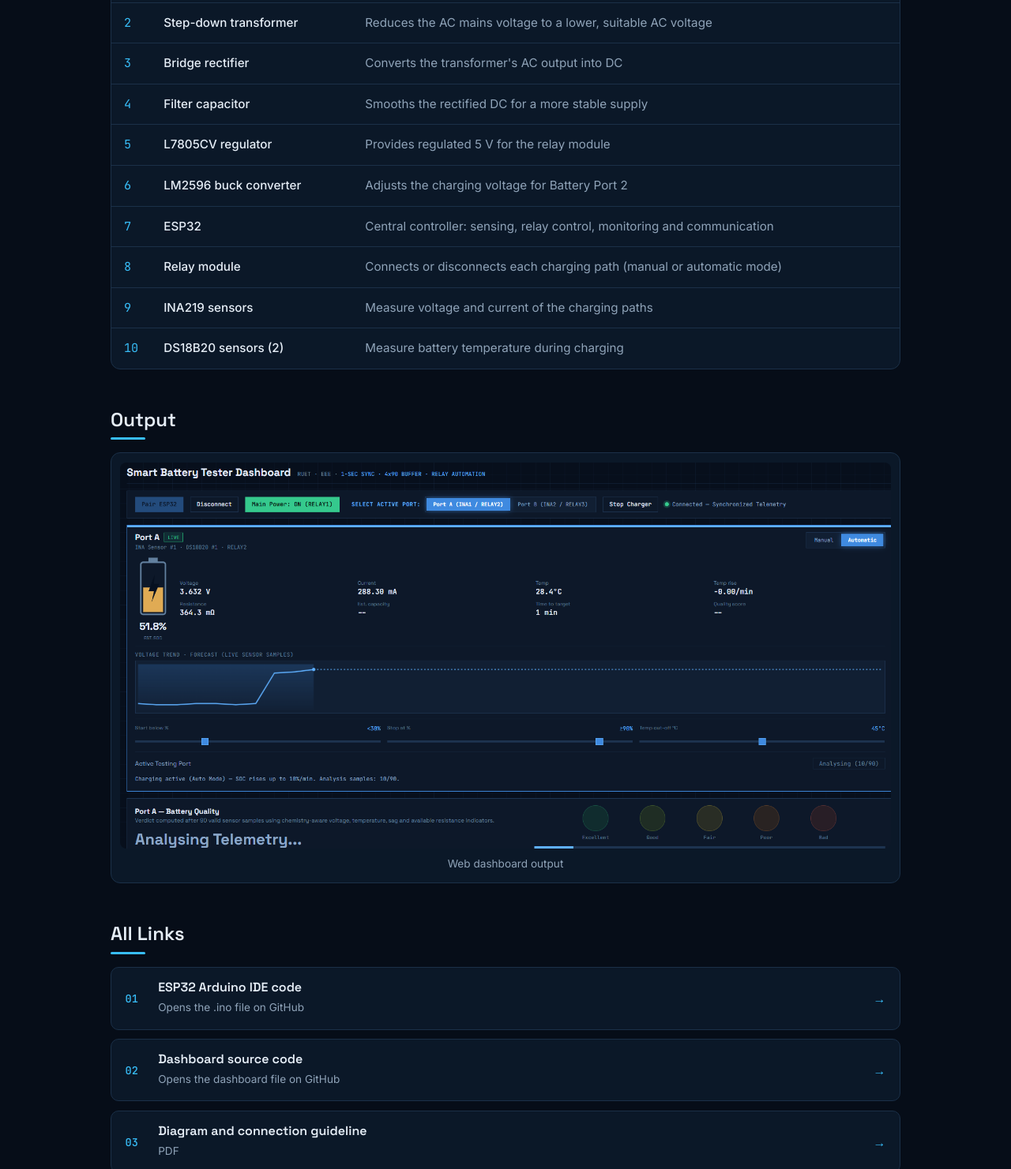
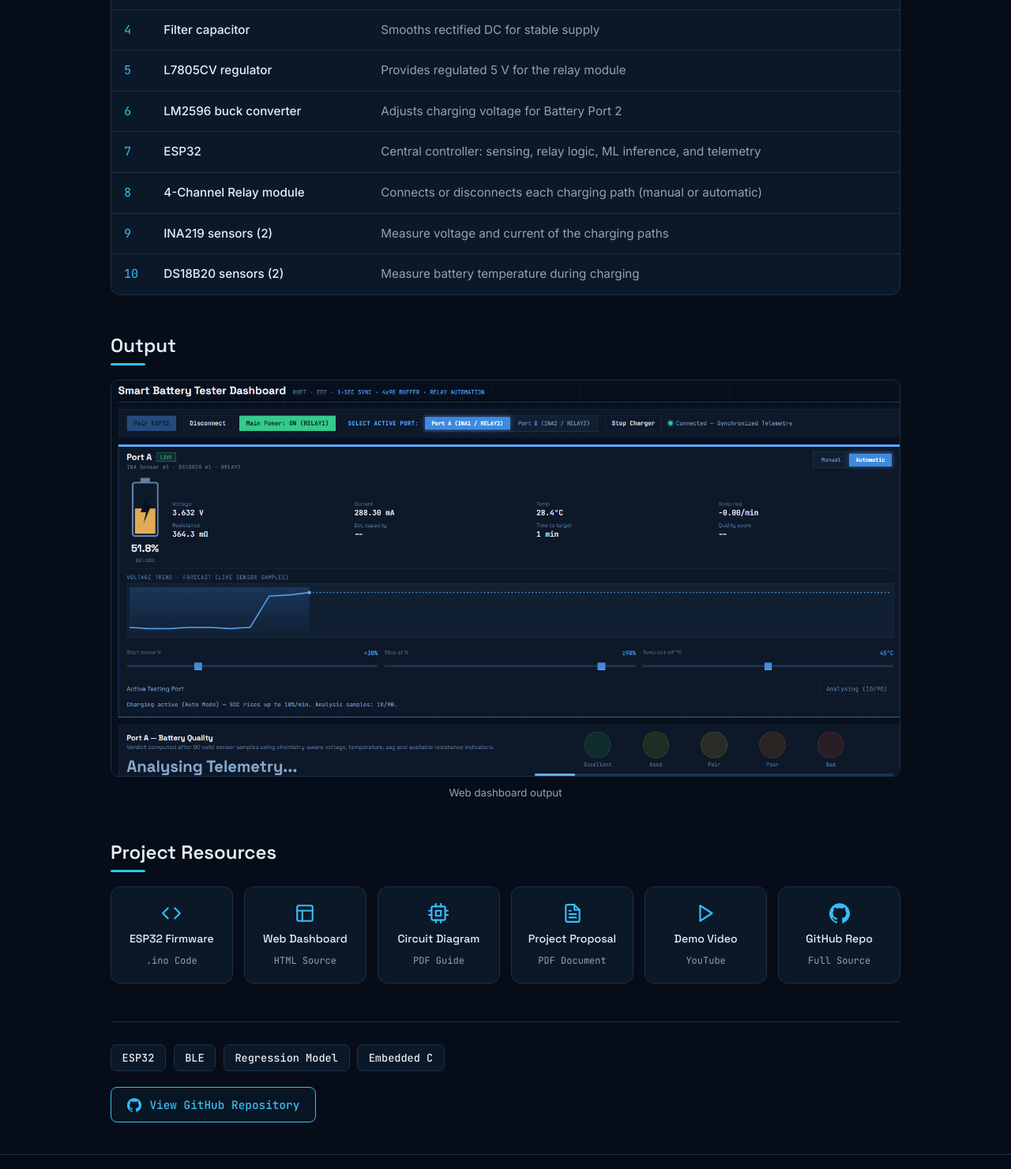
Before and after one commit to nshakib22ruet/Project-3-Intelligent-Multi-Port-Battery-Management-System, a plain HTML site: page index.html in a window 1280 px wide. Shown: the part 1319-2800 px from the top of the page at 79% size. Drawn offline with Linux system fonts and the light colour scheme.

Commit message:
Refactor hero section and enhance project details
Updated the layout and styling of the hero section, improved project description, and added resource links.

```diff
--- a/index.html
+++ b/index.html
@@ -15,24 +15,21 @@ body{margin:0;background:radial-gradient(1000px 500px at 10% -5%,#0e2a40 0,trans
 .wrap{position:relative;z-index:1;max-width:1040px;margin:0 auto;padding:0 1.25rem}
 .back{display:inline-block;margin:1.5rem 0 1rem;color:var(--accent);text-decoration:none;font:500 .9rem "JetBrains Mono",monospace}
 .back:hover,.back:focus-visible{text-decoration:underline;outline:none}
-.hero{display:grid;grid-template-columns:1.1fr .9fr;gap:1.25rem;align-items:stretch}
-.left{display:flex;flex-direction:column;gap:1.25rem}
-.card{background:var(--card);border:1px solid var(--line);border-radius:12px;padding:1.4rem}
-.title{text-align:center}
-.kicker{font:500 .75rem "JetBrains Mono",monospace;color:var(--accent);letter-spacing:.12em;text-transform:uppercase}
-h1{font:700 clamp(1.4rem,3vw,2rem)/1.25 "Space Grotesk",sans-serif;margin:.5rem 0}
-.name{font-weight:500}
-.sub{color:var(--muted);font-size:.9rem;margin:0}
-.overview{flex:1}
-h2{font:600 1.5rem/1.3 "Space Grotesk",sans-serif;margin:0 0 1rem}
+.hero-card{display:grid;grid-template-columns:1.15fr .85fr;gap:2rem;align-items:center;background:var(--card);border:1px solid var(--line);border-radius:14px;padding:1.8rem}
+.hero-info{display:flex;flex-direction:column;justify-content:center}
+.kicker{font:500 .75rem "JetBrains Mono",monospace;color:var(--accent);letter-spacing:.12em;text-transform:uppercase;margin-bottom:.35rem}
+h1{font:700 clamp(1.45rem,2.8vw,2rem)/1.25 "Space Grotesk",sans-serif;margin:0 0 .6rem}
+.meta{font-size:.95rem;color:var(--text);font-weight:500;margin-bottom:.15rem}
+.sub{color:var(--muted);font-size:.88rem;margin:0 0 1.1rem;padding-bottom:1rem;border-bottom:1px solid var(--line)}
+.overview-label{font:500 .75rem "JetBrains Mono",monospace;color:var(--accent);text-transform:uppercase;letter-spacing:.1em;margin-bottom:.45rem}
+.hero-info p.desc{color:var(--muted);font-size:.96rem;line-height:1.7;margin:0}
+.shot{margin:0;display:flex;flex-direction:column}
+.shot img{width:100%;min-height:260px;object-fit:cover;border-radius:10px;border:1px solid var(--line);display:block}
+.shot figcaption{text-align:center;font-size:.83rem;color:var(--muted);margin-top:.55rem}
+section{margin-top:3rem}
+h2{font:600 1.5rem/1.3 "Space Grotesk",sans-serif;margin:0 0 1.1rem}
 h2::after{content:"";display:block;width:44px;height:3px;background:var(--accent);margin-top:.45rem;border-radius:2px}
-h3{font:600 1.1rem "Space Grotesk",sans-serif;margin:0 0 .6rem;color:var(--accent)}
 p{color:var(--muted);margin:0 0 1rem}
-.overview p{margin:0}
-.shot{margin:0;background:var(--card);border:1px solid var(--line);border-radius:12px;padding:.7rem;display:flex;flex-direction:column}
-.shot img{width:100%;flex:1;min-height:260px;object-fit:cover;border-radius:8px;display:block}
-.shot figcaption{text-align:center;font-size:.85rem;color:var(--muted);margin-top:.5rem}
-section{margin-top:3rem}
 .tbl{overflow-x:auto;border:1px solid var(--line);border-radius:12px;background:var(--card)}
 table{width:100%;border-collapse:collapse;min-width:520px}
 th,td{text-align:left;padding:.75rem 1rem;border-bottom:1px solid var(--line)}
@@ -42,18 +39,22 @@ td:first-child{width:3rem;font-family:"JetBrains Mono",monospace;color:var(--acc
 td:nth-child(2){color:var(--text);font-weight:500;white-space:nowrap}
 tr:last-child td{border-bottom:0}
 tbody tr:hover td{background:#0e2033}
-.links{display:flex;flex-direction:column;gap:.7rem}
-.links a{display:flex;align-items:center;gap:1rem;background:var(--card);border:1px solid var(--line);border-radius:10px;padding:.9rem 1.1rem;color:var(--text);text-decoration:none;transition:.2s}
-.links a:hover,.links a:focus-visible{border-color:var(--accent);transform:translateX(5px);outline:none}
-.links .n{font:500 .85rem "JetBrains Mono",monospace;color:var(--accent);width:1.6rem}
-.links strong{font:600 1rem "Space Grotesk",sans-serif;display:block}
-.links small{color:var(--muted);font-size:.85rem}
-.links .go{margin-left:auto;color:var(--accent)}
-footer{position:relative;z-index:1;text-align:center;padding:2.5rem 1.25rem;margin-top:3rem;border-top:1px solid var(--line);color:var(--muted)}
-footer a{color:var(--accent)}
+.icon-grid{display:grid;grid-template-columns:repeat(auto-fit,minmax(145px,1fr));gap:.9rem}
+.icon-tile{display:flex;flex-direction:column;align-items:center;justify-content:center;gap:.65rem;background:var(--card);border:1px solid var(--line);border-radius:12px;padding:1.25rem .85rem;color:var(--text);text-decoration:none;text-align:center;transition:border-color .2s,transform .2s,background .2s}
+.icon-tile:hover,.icon-tile:focus-visible{border-color:var(--accent);background:#0e2033;transform:translateY(-3px);outline:none}
+.icon-tile svg{width:26px;height:26px;color:var(--accent);flex-shrink:0}
+.icon-tile span{font:500 .88rem "Space Grotesk",sans-serif;line-height:1.3}
+.icon-tile small{font:400 .75rem "JetBrains Mono",monospace;color:var(--muted)}
+.bottom-meta{margin-top:3rem;padding-top:1.75rem;border-top:1px solid var(--line)}
+.tags{display:flex;flex-wrap:wrap;gap:.6rem;margin-bottom:1.25rem}
+.tag{font:500 .85rem "JetBrains Mono",monospace;color:var(--text);background:var(--card);border:1px solid var(--line);border-radius:7px;padding:.45rem .85rem}
+.repo-btn{display:inline-flex;align-items:center;gap:.65rem;font:500 .9rem "JetBrains Mono",monospace;color:var(--accent);background:rgba(56,189,248,.05);border:1px solid var(--accent);border-radius:8px;padding:.75rem 1.25rem;text-decoration:none;transition:background .2s,transform .2s}
+.repo-btn:hover,.repo-btn:focus-visible{background:rgba(56,189,248,.14);transform:translateY(-2px);outline:none}
+.repo-btn svg{width:18px;height:18px;fill:currentColor}
+footer{position:relative;z-index:1;text-align:center;padding:2rem 1.25rem;margin-top:2.5rem;border-top:1px solid var(--line);color:var(--muted);font-size:.9rem}
 .rv{opacity:0;transform:translateY(18px);transition:opacity .6s,transform .6s}
 .rv.in{opacity:1;transform:none}
-@media(max-width:760px){.hero{grid-template-columns:1fr}.shot img{min-height:220px}}
+@media(max-width:780px){.hero-card{grid-template-columns:1fr;padding:1.35rem}.shot img{min-height:220px}}
 @media(prefers-reduced-motion:reduce){.rv{opacity:1;transform:none;transition:none}html{scroll-behavior:auto}}
 </style>
 </head>
@@ -61,21 +62,16 @@ footer a{color:var(--accent)}
 <canvas id="net" aria-hidden="true"></canvas>
 
 <div class="wrap">
-  <!-- Change this link if your main portfolio address is different -->
   <a class="back" href="https://nshakib22ruet.github.io/">&larr; Back to portfolio</a>
 
-  <div class="hero">
-    <div class="left">
-      <div class="card title">
-        <div class="kicker">Project 3</div>
-        <h1>ESP32-Based Intelligent Multi-Port Battery Management System</h1>
-        <div class="name">Md. Najmus Shakib</div>
-        <p class="sub">EEE, Rajshahi University of Engineering &amp; Technology (RUET)</p>
-      </div>
-      <div class="card overview">
-        <h3>Overview</h3>
-        <p>An ESP32-based system that charges and supervises multiple batteries at the same time. It measures voltage, current and temperature on each charging path, switches the paths through relays in manual or automatic mode, and shows the live data on a dashboard. A machine learning model can use the same data to judge battery condition and spot possible degradation.</p>
-      </div>
+  <div class="hero-card">
+    <div class="hero-info">
+      <div class="kicker">Project 3</div>
+      <h1>ESP32-Based Intelligent Multi-Port Battery Management System</h1>
+      <div class="meta">Md. Najmus Shakib</div>
+      <p class="sub">Department of Electrical &amp; Electronic Engineering (EEE), RUET</p>
+      <div class="overview-label">Overview</div>
+      <p class="desc">An ESP32-based system that charges and supervises multiple batteries simultaneously. It measures voltage, current, and temperature across each charging path, switches paths through relays in manual or automatic mode, and streams live telemetry to a web dashboard. A regression-based machine learning model evaluates temperature rise and electrical parameters to classify battery health and detect degradation.</p>
     </div>
     <figure class="shot">
       <img src="Images/Setup%20image1.jpeg" alt="Full hardware setup of the multi-port battery management system">
@@ -85,10 +81,10 @@ footer a{color:var(--accent)}
 
   <section class="rv">
     <h2>About the Project</h2>
-    <p>The system takes 220 V AC mains as its power source. A step-down transformer lowers the voltage, a bridge rectifier converts it to DC, and a filter capacitor smooths the result. An L7805CV regulator then supplies a steady 5 V to the relay module, while an LM2596 buck converter adjusts the charging voltage for Battery Port 2.</p>
-    <p>The ESP32 is the central controller. It operates the relay channels that connect or disconnect each charging path, following the manual or automatic operating mode. INA219 sensors measure the voltage and current of the connected charging paths, and two DS18B20 sensors measure battery temperature. The ESP32 collects all of these readings continuously in real time.</p>
-    <p>From the readings, the software estimates battery voltage percentage, charging current, internal resistance (when valid measurement conditions are available) and temperature status. It then compares voltage, current variation, estimated resistance and temperature to identify possible battery degradation. The same data can be passed to a machine learning model that classifies battery condition and supports health assessment.</p>
-    <p>A dashboard displays real-time battery information, charging status, temperature, estimated health and relay status, with Bluetooth communication between the ESP32 and the monitoring interface where implemented. Together, the sensor measurements, programmed control logic and machine learning predictions manage the multiple charging ports, raise protection alerts and improve charging supervision.</p>
+    <p>The system takes 220 V AC mains as its primary power source. A step-down transformer lowers the voltage, a bridge rectifier converts it to DC, and a filter capacitor smooths the rectified output. An L7805CV linear regulator supplies a steady 5 V to the 4-channel relay module, while an LM2596 buck converter regulates the charging voltage for Battery Port 2.</p>
+    <p>The ESP32 acts as the central controller, operating the relay channels that connect or disconnect each charging path under manual or automatic safety thresholds. Dual INA219 sensors measure voltage and current on separate I2C buses, while two DS18B20 1-Wire sensors monitor real-time battery temperature.</p>
+    <p>From these live sensor readings, the firmware estimates state-of-charge percentage, charging current, internal resistance (under valid load conditions), and thermal rate of rise. These parameters feed a regression model that classifies battery health and triggers automated relay cutoffs upon over-temperature or fault conditions.</p>
+    <p>A real-time web dashboard displays port status, voltage, current, temperature, estimated battery health, and relay states over Bluetooth/serial telemetry, combining hardware protection with predictive diagnostics.</p>
   </section>
 
   <section class="rv">
@@ -98,14 +94,14 @@ footer a{color:var(--accent)}
         <thead><tr><th>#</th><th>Component</th><th>Role in the system</th></tr></thead>
         <tbody>
           <tr><td>1</td><td>220 V AC mains</td><td>Primary power source of the system</td></tr>
-          <tr><td>2</td><td>Step-down transformer</td><td>Reduces the AC mains voltage to a lower, suitable AC voltage</td></tr>
-          <tr><td>3</td><td>Bridge rectifier</td><td>Converts the transformer's AC output into DC</td></tr>
-          <tr><td>4</td><td>Filter capacitor</td><td>Smooths the rectified DC for a more stable supply</td></tr>
+          <tr><td>2</td><td>Step-down transformer</td><td>Reduces AC mains voltage to a lower AC level</td></tr>
+          <tr><td>3</td><td>Bridge rectifier</td><td>Converts transformer AC output into DC</td></tr>
+          <tr><td>4</td><td>Filter capacitor</td><td>Smooths rectified DC for stable supply</td></tr>
           <tr><td>5</td><td>L7805CV regulator</td><td>Provides regulated 5 V for the relay module</td></tr>
-          <tr><td>6</td><td>LM2596 buck converter</td><td>Adjusts the charging voltage for Battery Port 2</td></tr>
-          <tr><td>7</td><td>ESP32</td><td>Central controller: sensing, relay control, monitoring and communication</td></tr>
-          <tr><td>8</td><td>Relay module</td><td>Connects or disconnects each charging path (manual or automatic mode)</td></tr>
-          <tr><td>9</td><td>INA219 sensors</td><td>Measure voltage and current of the charging paths</td></tr>
+          <tr><td>6</td><td>LM2596 buck converter</td><td>Adjusts charging voltage for Battery Port 2</td></tr>
+          <tr><td>7</td><td>ESP32</td><td>Central controller: sensing, relay logic, ML inference, and telemetry</td></tr>
+          <tr><td>8</td><td>4-Channel Relay module</td><td>Connects or disconnects each charging path (manual or automatic)</td></tr>
+          <tr><td>9</td><td>INA219 sensors (2)</td><td>Measure voltage and current of the charging paths</td></tr>
           <tr><td>10</td><td>DS18B20 sensors (2)</td><td>Measure battery temperature during charging</td></tr>
         </tbody>
       </table>
@@ -115,34 +111,63 @@ footer a{color:var(--accent)}
   <section class="rv">
     <h2>Output</h2>
     <figure class="shot">
-      <img src="Images/Web%20image.png" alt="Battery monitoring dashboard showing port status, voltage, current and temperature" style="min-height:0;flex:none">
+      <img src="Images/Web%20image.png" alt="Battery monitoring dashboard showing port status, voltage, current and temperature" style="min-height:0">
       <figcaption>Web dashboard output</figcaption>
     </figure>
   </section>
 
   <section class="rv">
-    <h2>All Links</h2>
-    <div class="links">
-      <a href="https://github.com/nshakib22ruet/Project-3-Intelligent-Multi-Port-Battery-Management-System/blob/main/Project%20IDE_%20code.ino" target="_blank" rel="noopener">
-        <span class="n">01</span><span><strong>ESP32 Arduino IDE code</strong><small>Opens the .ino file on GitHub</small></span><span class="go">&rarr;</span></a>
-      <!-- Replace the file name below with the full name of your dashboard file -->
-      <a href="https://github.com/nshakib22ruet/Project-3-Intelligent-Multi-Port-Battery-Management-System/blob/main/Smart_Battery_Dashboard_Improved_Resistance.html" target="_blank" rel="noopener">
-        <span class="n">02</span><span><strong>Dashboard source code</strong><small>Opens the dashboard file on GitHub</small></span><span class="go">&rarr;</span></a>
-      <a href="Diagram%20and%20cinnection%20guideline.pdf" target="_blank" rel="noopener">
-        <span class="n">03</span><span><strong>Diagram and connection guideline</strong><small>PDF</small></span><span class="go">&rarr;</span></a>
-      <a href="Smart_Battery_Charger_Project_Proposal.pdf" target="_blank" rel="noopener">
-        <span class="n">04</span><span><strong>Project proposal</strong><small>PDF</small></span><span class="go">&rarr;</span></a>
-      <!-- Replace hkjahsfdjg with your real YouTube video ID -->
-      <a href="https://www.youtube.com/watch?v=hkjahsfdjg" target="_blank" rel="noopener">
-        <span class="n">05</span><span><strong>Project video</strong><small>YouTube</small></span><span class="go">&rarr;</span></a>
-      <a href="https://github.com/nshakib22ruet/Project-3-Intelligent-Multi-Port-Battery-Management-System" target="_blank" rel="noopener">
-        <span class="n">06</span><span><strong>Full GitHub repository</strong><small>All files, images and README</small></span><span class="go">&rarr;</span></a>
+    <h2>Project Resources</h2>
+    <div class="icon-grid">
+      <a class="icon-tile" href="https://github.com/nshakib22ruet/Project-3-Intelligent-Multi-Port-Battery-Management-System/blob/main/Project%20IDE_%20code.ino" target="_blank" rel="noopener">
+        <svg viewBox="0 0 24 24" fill="none" stroke="currentColor" stroke-width="2" stroke-linecap="round" stroke-linejoin="round"><polyline points="16 18 22 12 16 6"/><polyline points="8 6 2 12 8 18"/></svg>
+        <span>ESP32 Firmware</span>
+        <small>.ino Code</small>
+      </a>
+      <a class="icon-tile" href="https://github.com/nshakib22ruet/Project-3-Intelligent-Multi-Port-Battery-Management-System/blob/main/Smart_Battery_Dashboard_Improved_Resistance.html" target="_blank" rel="noopener">
+        <svg viewBox="0 0 24 24" fill="none" stroke="currentColor" stroke-width="2" stroke-linecap="round" stroke-linejoin="round"><rect x="3" y="3" width="18" height="18" rx="2"/><line x1="3" y1="9" x2="21" y2="9"/><line x1="9" y1="21" x2="9" y2="9"/></svg>
+        <span>Web Dashboard</span>
+        <small>HTML Source</small>
+      </a>
+      <a class="icon-tile" href="Diagram%20and%20cinnection%20guideline.pdf" target="_blank" rel="noopener">
+        <svg viewBox="0 0 24 24" fill="none" stroke="currentColor" stroke-width="2" stroke-linecap="round" stroke-linejoin="round"><rect x="4" y="4" width="16" height="16" rx="2"/><rect x="9" y="9" width="6" height="6"/><line x1="9" y1="1" x2="9" y2="4"/><line x1="15" y1="1" x2="15" y2="4"/><line x1="9" y1="20" x2="9" y2="23"/><line x1="15" y1="20" x2="15" y2="23"/><line x1="20" y1="9" x2="23" y2="9"/><line x1="20" y1="14" x2="23" y2="14"/><line x1="1" y1="9" x2="4" y2="9"/><line x1="1" y1="14" x2="4" y2="14"/></svg>
+        <span>Circuit Diagram</span>
+        <small>PDF Guide</small>
+      </a>
+      <a class="icon-tile" href="Smart_Battery_Charger_Project_Proposal.pdf" target="_blank" rel="noopener">
+        <svg viewBox="0 0 24 24" fill="none" stroke="currentColor" stroke-width="2" stroke-linecap="round" stroke-linejoin="round"><path d="M14 2H6a2 2 0 0 0-2 2v16a2 2 0 0 0 2 2h12a2 2 0 0 0 2-2V8z"/><polyline points="14 2 14 8 20 8"/><line x1="16" y1="13" x2="8" y2="13"/><line x1="16" y1="17" x2="8" y2="17"/><polyline points="10 9 9 9 8 9"/></svg>
+        <span>Project Proposal</span>
+        <small>PDF Document</small>
+      </a>
+      <a class="icon-tile" href="https://www.youtube.com/watch?v=hkjahsfdjg" target="_blank" rel="noopener">
+        <svg viewBox="0 0 24 24" fill="none" stroke="currentColor" stroke-width="2" stroke-linecap="round" stroke-linejoin="round"><polygon points="5 3 19 12 5 21 5 3"/></svg>
+        <span>Demo Video</span>
+        <small>YouTube</small>
+      </a>
+      <a class="icon-tile" href="https://github.com/nshakib22ruet/Project-3-Intelligent-Multi-Port-Battery-Management-System" target="_blank" rel="noopener">
+        <svg viewBox="0 0 24 24" fill="currentColor"><path d="M12 .3a12 12 0 0 0-3.8 23.4c.6.1.8-.3.8-.6v-2c-3.3.7-4-1.6-4-1.6-.6-1.4-1.4-1.8-1.4-1.8-1-.7.1-.7.1-.7 1.2.1 1.8 1.2 1.8 1.2 1 1.8 2.8 1.3 3.5 1 .1-.8.4-1.3.7-1.6-2.7-.3-5.5-1.3-5.5-6 0-1.2.5-2.3 1.3-3.1-.1-.4-.6-1.6.1-3.2 0 0 1-.3 3.4 1.2a11.5 11.5 0 0 1 6 0c2.3-1.5 3.3-1.2 3.3-1.2.7 1.6.2 2.8.1 3.2.8.8 1.3 1.9 1.3 3.2 0 4.6-2.8 5.6-5.5 5.9.4.4.8 1.1.8 2.2v3.3c0 .3.2.7.8.6A12 12 0 0 0 12 .3"/></svg>
+        <span>GitHub Repo</span>
+        <small>Full Source</small>
+      </a>
     </div>
   </section>
+
+  <div class="bottom-meta rv">
+    <div class="tags">
+      <span class="tag">ESP32</span>
+      <span class="tag">BLE</span>
+      <span class="tag">Regression Model</span>
+      <span class="tag">Embedded C</span>
+    </div>
+    <a class="repo-btn" href="https://github.com/nshakib22ruet/Project-3-Intelligent-Multi-Port-Battery-Management-System" target="_blank" rel="noopener">
+      <svg viewBox="0 0 24 24"><path d="M12 .3a12 12 0 0 0-3.8 23.4c.6.1.8-.3.8-.6v-2c-3.3.7-4-1.6-4-1.6-.6-1.4-1.4-1.8-1.4-1.8-1-.7.1-.7.1-.7 1.2.1 1.8 1.2 1.8 1.2 1 1.8 2.8 1.3 3.5 1 .1-.8.4-1.3.7-1.6-2.7-.3-5.5-1.3-5.5-6 0-1.2.5-2.3 1.3-3.1-.1-.4-.6-1.6.1-3.2 0 0 1-.3 3.4 1.2a11.5 11.5 0 0 1 6 0c2.3-1.5 3.3-1.2 3.3-1.2.7 1.6.2 2.8.1 3.2.8.8 1.3 1.9 1.3 3.2 0 4.6-2.8 5.6-5.5 5.9.4.4.8 1.1.8 2.2v3.3c0 .3.2.7.8.6A12 12 0 0 0 12 .3"/></svg>
+      View GitHub Repository
+    </a>
+  </div>
 </div>
 
 <footer>
-  <p>&copy; Md. Najmus Shakib &middot; <a href="https://github.com/nshakib22ruet" target="_blank" rel="noopener">github.com/nshakib22ruet</a></p>
+  &copy; 2026 Md. Najmus Shakib &middot; Hosted on GitHub Pages
 </footer>
 
 <script>
```
